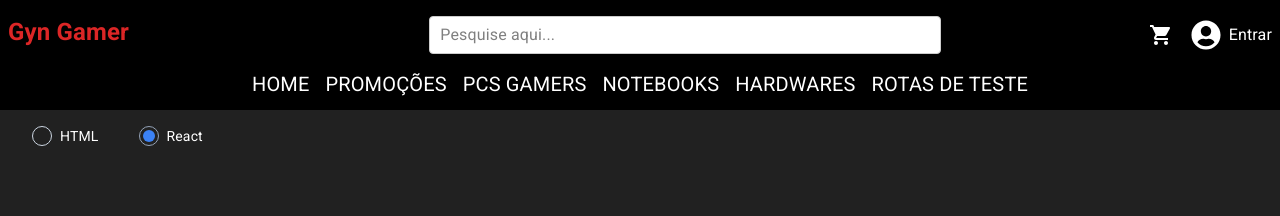
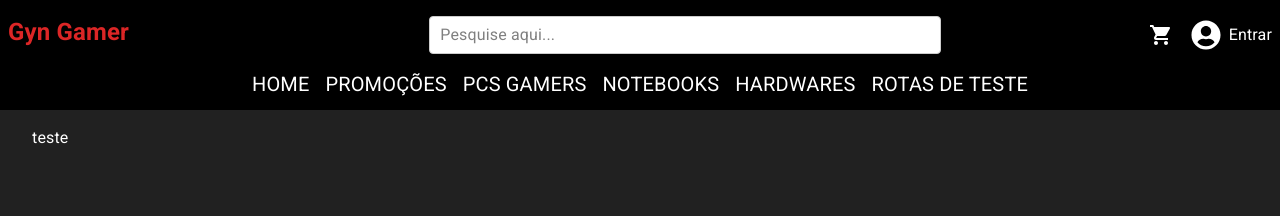
Before and after one commit to Rein4ldoAlv3s/gyn-gamer, a React (Vite) app: page /teste-usestate in a window 1280 px wide. Shown: the top 216 px of the page. Built offline with nearby package versions, Linux system fonts and the light colour scheme.

Commit message:
pedido carrinho works

```diff
--- a/src/components/CarrinhoCompras.tsx
+++ b/src/components/CarrinhoCompras.tsx
@@ -166,8 +166,7 @@ const ResumoCompra = ({ qtdTotal, setQtdTotal, valorTotal, setValorTotal }: Resu
 
     const inserirPedido = () => {
         console.log("dsdas");
-        // pedido?.setCarrinhoCompras(cart?.produtos)
-        console.log(pedido);
+        pedido?.setCarrinhoCompras(cart?.produtos)
     }
 
     useEffect(() => {
--- a/src/components/TesteUsestate.tsx
+++ b/src/components/TesteUsestate.tsx
@@ -15,24 +15,8 @@ const TesteUsestate = () => {
 
     return (
         <div>
-            <div className="flex gap-10">
-                <div className="inline-flex items-center">
-                    <label className="relative flex items-center cursor-pointer" htmlFor="html">
-                        <input name="framework" type="radio" className="peer h-5 w-5 cursor-pointer appearance-none rounded-full border border-slate-300 checked:border-slate-400 transition-all" id="html" />
-                        <span className="absolute bg-blue-500 w-3 h-3 rounded-full opacity-0 peer-checked:opacity-100 transition-opacity duration-200 top-1/2 left-1/2 transform -translate-x-1/2 -translate-y-1/2">
-                        </span>
-                    </label>
-                    <label className="ml-2 text-white cursor-pointer text-sm" htmlFor="html">HTML</label>
-                </div>
-
-                <div className="inline-flex items-center">
-                    <label className="relative flex items-center cursor-pointer" htmlFor="react">
-                        <input name="framework" type="radio" className="peer h-5 w-5 cursor-pointer appearance-none rounded-full border border-slate-300 checked:border-slate-400 transition-all" id="react" checked />
-                        <span className="absolute bg-blue-500 w-3 h-3 rounded-full opacity-0 peer-checked:opacity-100 transition-opacity duration-200 top-1/2 left-1/2 transform -translate-x-1/2 -translate-y-1/2">
-                        </span>
-                    </label>
-                    <label className="ml-2 text-white cursor-pointer text-sm" htmlFor="react">React</label>
-                </div>
+            <div>
+                <h1 className='text-white'>teste</h1>
             </div>
         </div>
 
--- /dev/null
+++ b/src/components/type/ItemCarrinho.tsx
@@ -0,0 +1,13 @@
+export type ItemCarrinho = {
+    id: number;
+    nome: string;
+    preco: number;
+    quantidade: number;
+};
+
+export type CarrinhoContextType = {
+    carrinhoCompras: ItemCarrinho[];
+    adicionarAoCarrinho: (item: ItemCarrinho) => void;
+    removerDoCarrinho: (id: number) => void;
+    limparCarrinho: () => void;
+};
--- a/src/contexts/PedidoContext.tsx
+++ b/src/contexts/PedidoContext.tsx
@@ -4,8 +4,8 @@ import { Produto } from '../constants';
 import { CartContext } from '../contexts/CartContext';
 
 interface PedidoContextType {
-    carrinhoCompras: [];
-    setCarrinhoCompras: React.Dispatch<React.SetStateAction<[]>>;
+    carrinhoCompras: any[];
+    setCarrinhoCompras: React.Dispatch<React.SetStateAction<any[]>>;
 
     endereco: string | any;
     setEndereco: React.Dispatch<React.SetStateAction<string | any>>;
@@ -28,7 +28,7 @@ interface PedidoProviderProps {
 const PedidoProvider: React.FC<PedidoProviderProps> = ({ children }) => {
 
 
-    const [carrinhoCompras, setCarrinhoCompras] = useState<[]>([]);
+    const [carrinhoCompras, setCarrinhoCompras] = useState<any[]>([]);
     const [endereco, setEndereco] = useState<string | any>("");
     const [pagamento, setPagamento] = useState<string | any>("");
 
--- /dev/null
+++ b/src/contexts/TesteContext.tsx
@@ -0,0 +1,29 @@
+import { createContext, useState, ReactNode } from "react";
+import { CarrinhoContextType, ItemCarrinho } from "../components/type/ItemCarrinho";
+
+// Criamos o contexto com um valor padrão nulo
+export const CarrinhoContext = createContext<CarrinhoContextType | null>(null);
+
+export const CarrinhoProvider = ({ children }: { children: ReactNode }) => {
+    const [carrinhoCompras, setCarrinhoCompras] = useState<ItemCarrinho[]>([]);
+
+    const adicionarAoCarrinho = (item: ItemCarrinho) => {
+        setCarrinhoCompras((prev) => [...prev, item]);
+    };
+
+    const removerDoCarrinho = (id: number) => {
+        setCarrinhoCompras((prev) => prev.filter((item) => item.id !== id));
+    };
+
+    const limparCarrinho = () => {
+        setCarrinhoCompras([]);
+    };
+
+    return (
+        <CarrinhoContext.Provider
+            value={{ carrinhoCompras, adicionarAoCarrinho, removerDoCarrinho, limparCarrinho }}
+        >
+            {children}
+        </CarrinhoContext.Provider>
+    );
+};
--- a/src/main.tsx
+++ b/src/main.tsx
@@ -8,14 +8,17 @@ import '@fontsource/roboto/400.css';
 import '@fontsource/roboto/500.css';
 import '@fontsource/roboto/700.css';
 import CartProvider from './contexts/CartContext.tsx'
+import PedidoProvider from './contexts/PedidoContext.tsx'
 
 
 ReactDOM.createRoot(document.getElementById('root')!).render(
   <React.StrictMode>
     <AuthProvider>
-      <CartProvider>
-        <App />
-      </CartProvider>
+      <PedidoProvider>
+        <CartProvider>
+          <App />
+        </CartProvider>
+      </PedidoProvider>
     </AuthProvider>
   </React.StrictMode>,
 )
```
